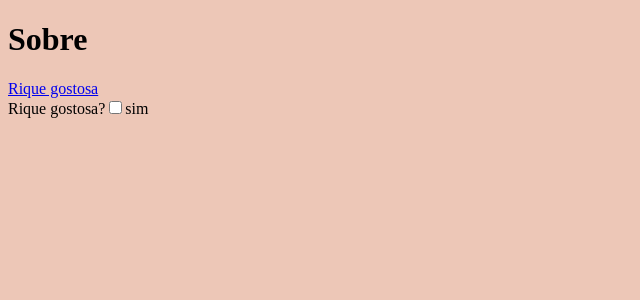
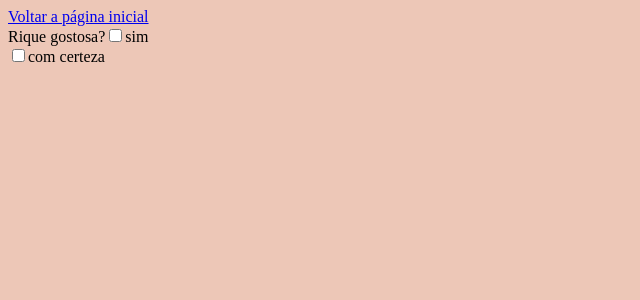
Before and after one commit to mayke4722/projetinho, a Next.js app: page /sobre in a window 1280 px wide. Shown: the top 300 px of the page, without its empty margins (0-640 px from the left). Built offline with nearby package versions, Linux system fonts and the light colour scheme.

Commit message:
primeira pagina

```diff
--- a/pages/sobre.js
+++ b/pages/sobre.js
@@ -1,11 +1,12 @@
 import Link from 'next/link';
 function sobre () {
     return <div>
-        <h1>Sobre</h1>
-        <Link href="/"><a>Rique gostosa</a></Link>
+        <image src="/kkkgostosa.png"/>
+        <Link href="/"><a>Voltar a página inicial</a></Link>
         <form>
             <label>Rique gostosa?</label>
-            <input type="checkbox"/>sim
+            <input type="checkbox"/>sim<br/>
+            <input type="checkbox"/>com certeza<br/>
         </form>
         <style jsx global>{`
   body {
```
Also changed, not shown: pages/kkkgostosa.png (added).
